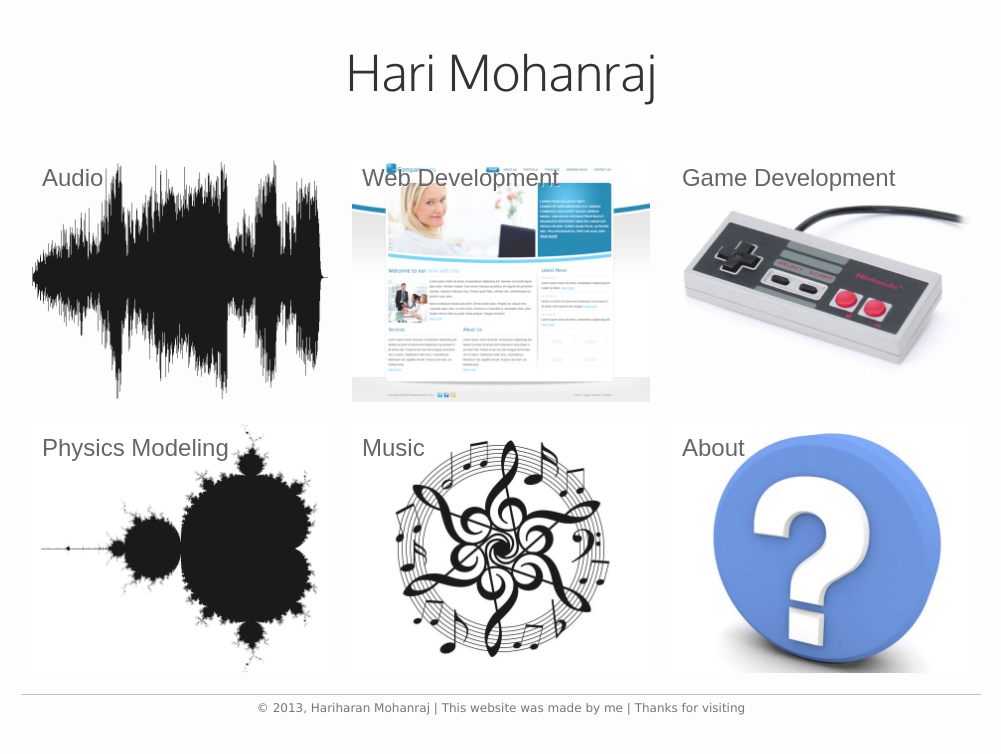
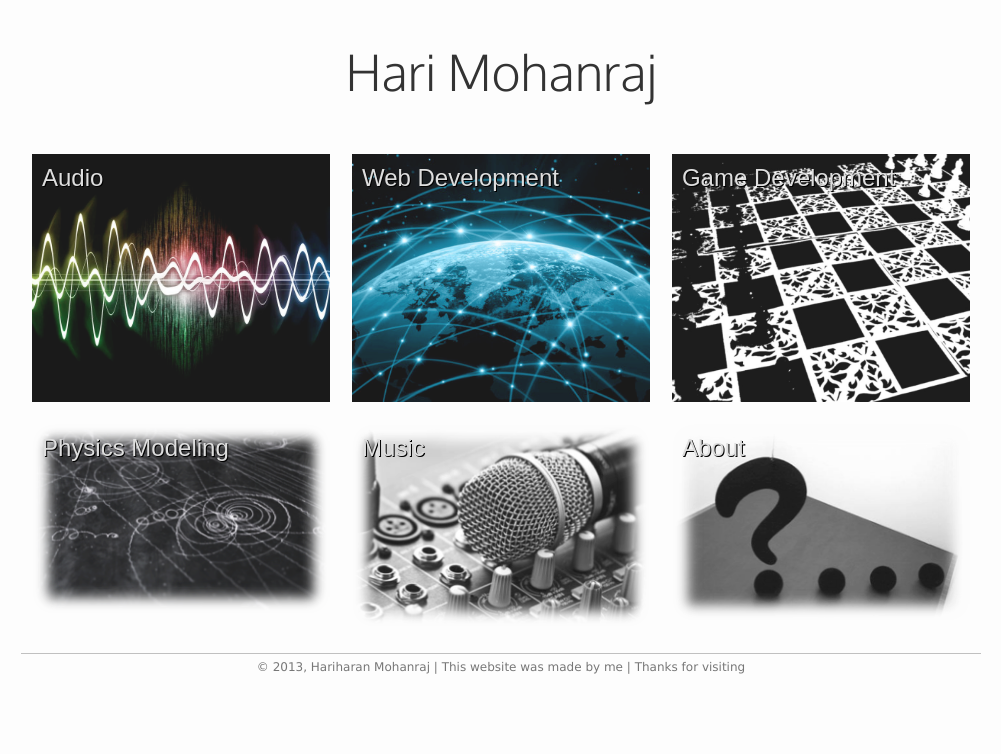
Before and after one commit to harimohanraj89/site, a PHP site: page / in a window 1280 px wide. Shown: the top 754 px of the page, without its empty margins (139-1140 px from the left). Run offline with PHP 8.4, Linux system fonts and the light colour scheme; some web fonts are replaced.

Commit message:
Image modifications

```diff
--- a/index.php
+++ b/index.php
@@ -15,7 +15,7 @@
 
 			<a href="./cat-webdev.php">
 				<div class="gridentry boxsize">
-					<img src="./images/image-web.jpg" width="100%">
+					<img src="./images/image-web.png" width="100%">
 					<div class="gridentrymask"></div>
 					<div class="gridentrytext boxsize">Web Development</div>
 				</div>
@@ -23,7 +23,7 @@
 
 			<a href="./cat-gamedev.php">
 				<div class="gridentry boxsize">
-					<img src="./images/image-game.jpg" width="100%">
+					<img src="./images/image-game.png" width="100%">
 					<div class="gridentrymask"></div>
 					<div class="gridentrytext boxsize">Game Development</div>
 				</div>
@@ -31,7 +31,7 @@
 
 			<a href="./cat-physics.php">
 				<div class="gridentry boxsize">
-					<img src="./images/image-physics.gif" width="100%">
+					<img src="./images/image-physics.png" width="100%">
 					<div class="gridentrymask"></div>
 					<div class="gridentrytext boxsize">Physics Modeling</div>
 				</div>
@@ -39,7 +39,7 @@
 
 			<a href="./cat-music.php">
 				<div class="gridentry boxsize">
-					<img src="./images/image-music.jpg" width="100%">
+					<img src="./images/image-music.png" width="100%">
 					<div class="gridentrymask"></div>
 					<div class="gridentrytext boxsize">Music</div>
 				</div>
@@ -47,7 +47,7 @@
 
 			<a href="./cat-about.php">
 				<div class="gridentry boxsize">
-					<img src="./images/image-about.jpg" width="100%">
+					<img src="./images/image-about.png" width="100%">
 					<div class="gridentrymask"></div>
 					<div class="gridentrytext boxsize">About</div>
 				</div>
--- a/less/base.less
+++ b/less/base.less
@@ -214,8 +214,8 @@ div.gridentry {
 
 		font-family:"Mako",sans-serif;
 		font-size:24px;
-		color:#666;
-		text-shadow:1px 1px rgba(255,255,255,0.5);
+		color:#dedede;
+		text-shadow:1px 1px rgba(1,1,1,1);
 		vertical-align:middle;
 
 		transition:color 0.25s ease-out, background 0.1s ease-out, text-shadow 0.1s ease-out;
--- a/style.css
+++ b/style.css
@@ -224,8 +224,8 @@ div.gridentry div.gridentrytext {
   z-index: 2;
   font-family: "Mako", sans-serif;
   font-size: 24px;
-  color: #666;
-  text-shadow: 1px 1px rgba(255, 255, 255, 0.5);
+  color: #dedede;
+  text-shadow: 1px 1px #010101;
   vertical-align: middle;
   transition: color 0.25s ease-out, background 0.1s ease-out, text-shadow 0.1s ease-out;
   -webkit-transition: color 0.25s ease-out, background 0.1s ease-out, text-shadow 0.1s ease-out;
```
Also changed, not shown: images/image-about.png (added), images/image-audio.jpg, images/image-audio.png, images/image-game.png (added), images/image-music.png (added), images/image-physics.png (added), images/image-web.png.
